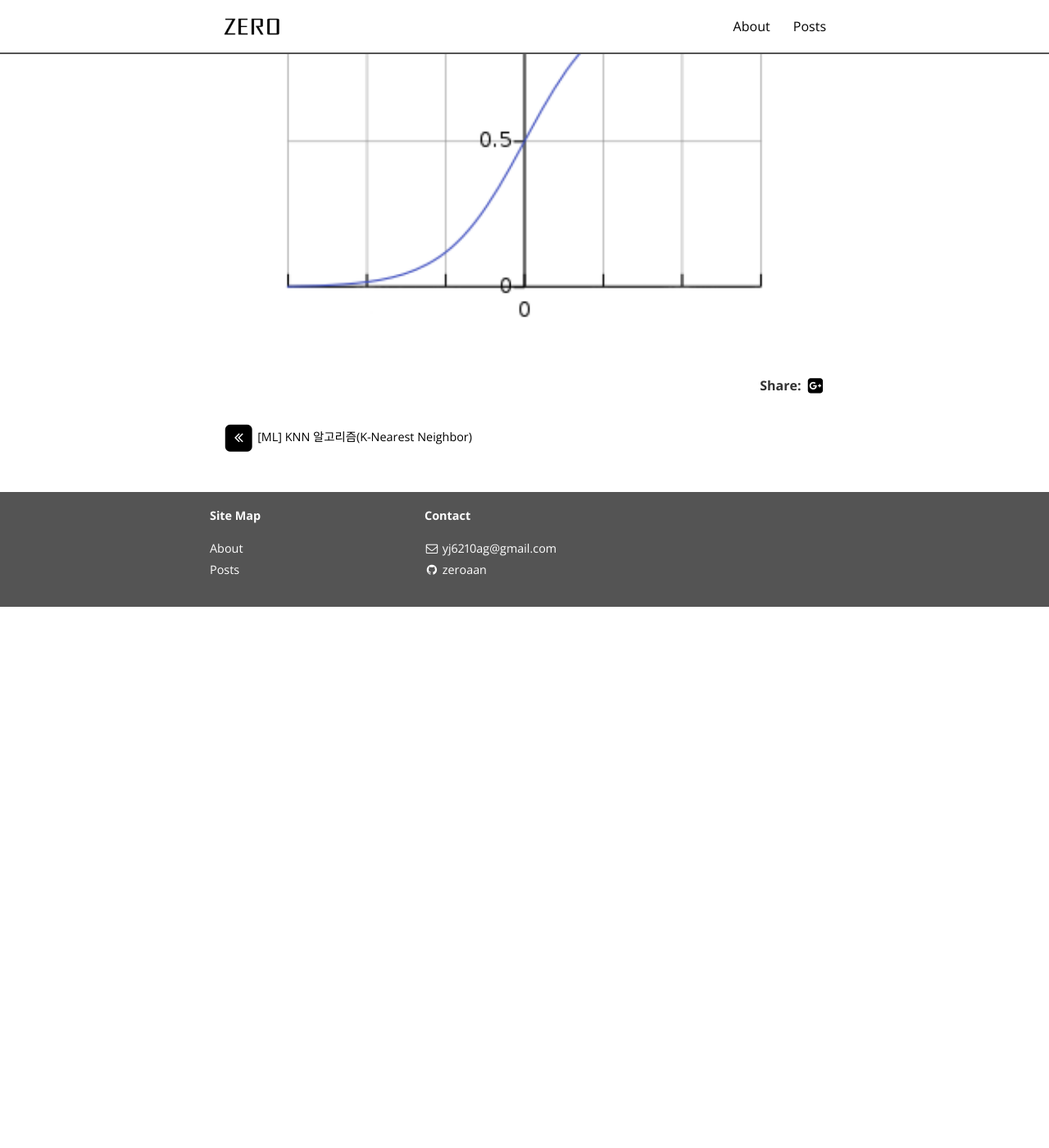
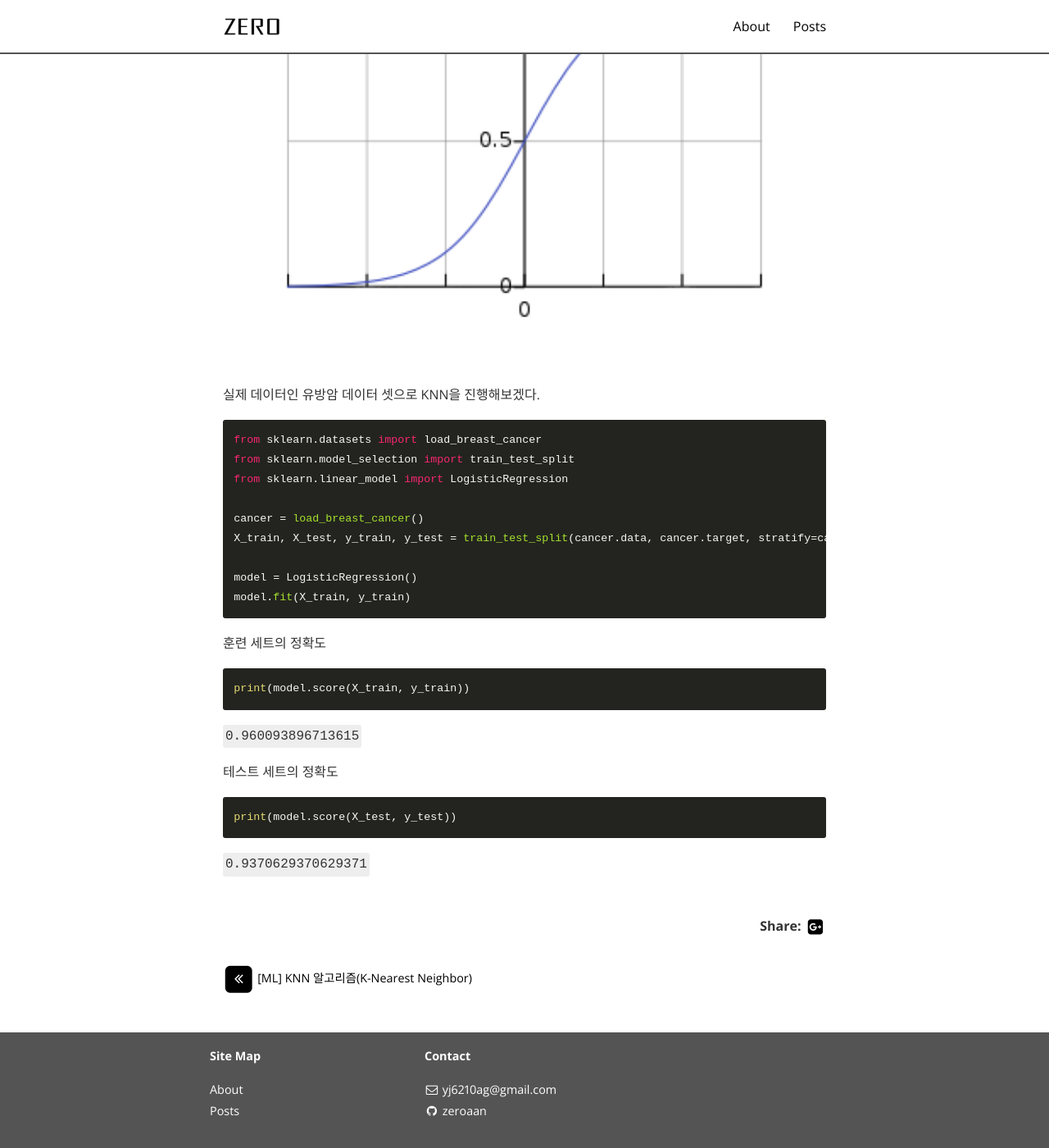
Before and after one commit to zeroaan/zeroaan.github.io, a Jekyll site: the page built from _posts/2020-06-02-[ML] Logistic Regression(로지스틱 회귀분석).md, in a window 1280 px wide and 1400 px high, scrolled down 2710 px. Shown: the whole window at 82% size. Built offline with Jekyll 4.4.1, drawn with Linux system fonts in a browser that asks for light colours; nearby versions of some CDN libraries; formulas are drawn with MathJax 3; comment, search, counter and statistics services are not loaded; before the commit the page ends 3450 px from its top, so only the background shows below that.

Commit message:
Update: 2020-06-02-[ML] Logistic Regression(로지스틱 회귀분석)

````diff
--- a/_posts/2020-06-02-[ML] Logistic Regression(로지스틱 회귀분석).md
+++ b/_posts/2020-06-02-[ML] Logistic Regression(로지스틱 회귀분석).md
@@ -76,3 +76,31 @@
 이 식을 그래프로 그려보면 아래와 같은 곡선이 나오는데 이 곡선을 Logistic Curve 라 부른다.
 
 ![logistic_curve]({{site.baseurl}}/img/logistic_curve.png)
+
+<br>
+
+실제 데이터인 유방암 데이터 셋으로 KNN을 진행해보겠다.
+
+```python
+from sklearn.datasets import load_breast_cancer
+from sklearn.model_selection import train_test_split
+from sklearn.linear_model import LogisticRegression
+
+cancer = load_breast_cancer()
+X_train, X_test, y_train, y_test = train_test_split(cancer.data, cancer.target, stratify=cancer.target, random_state=66)
+
+model = LogisticRegression()
+model.fit(X_train, y_train)
+```
+
+훈련 세트의 정확도
+```python
+print(model.score(X_train, y_train))
+```
+`0.960093896713615`
+
+테스트 세트의 정확도
+```python
+print(model.score(X_test, y_test))
+```
+`0.9370629370629371`
````
